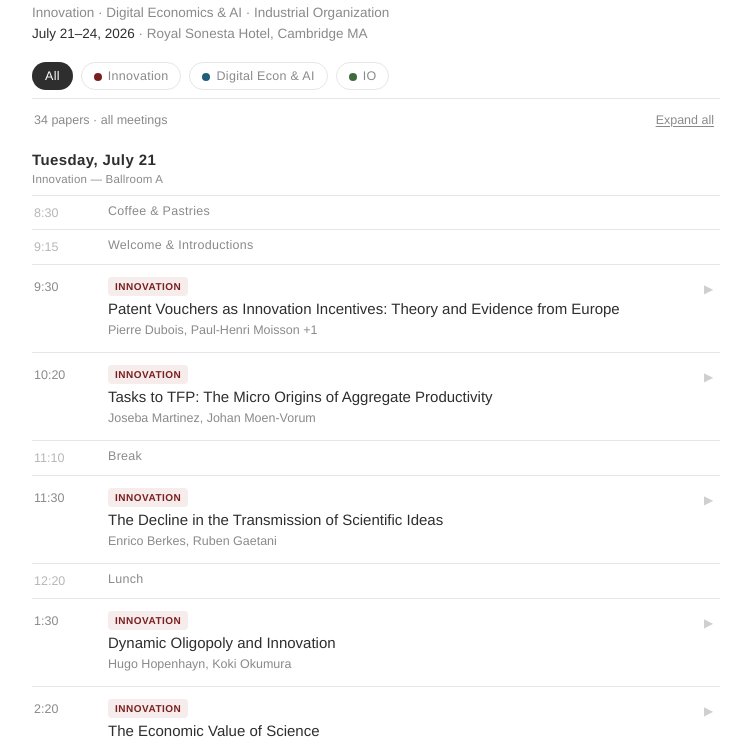
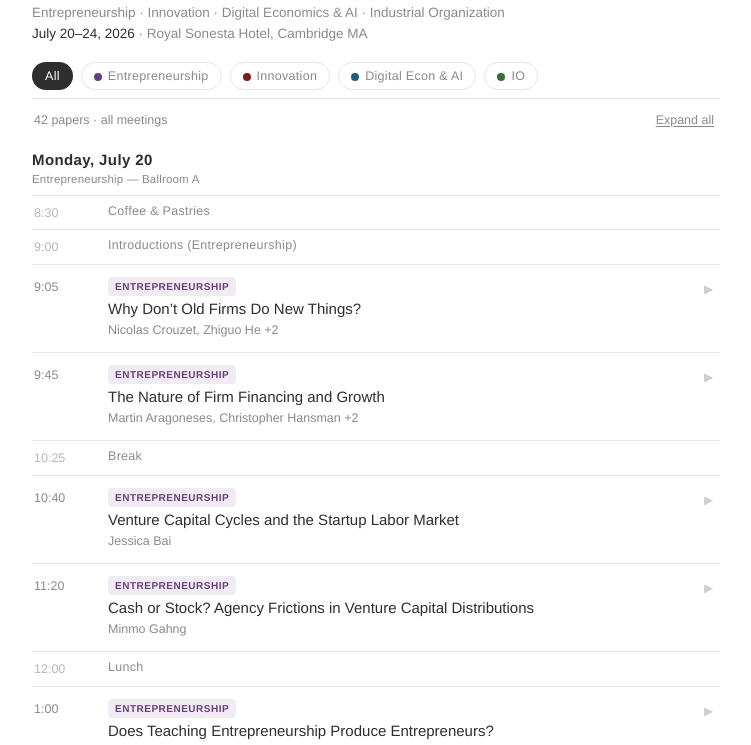
Before and after one commit to emiliocalvano-design/Emilios-Homepage, a website: page nber-si-2026.html in a window 1280 px wide. Shown: the part 49-794 px from the top of the page, without its empty margins (264-1015 px from the left). Drawn offline with Linux system fonts and the light colour scheme.

Commit message:
NBER agenda: add Entrepreneurship meeting (Mon Jul 20)

```diff
--- a/nber-si-2026.html
+++ b/nber-si-2026.html
@@ -8,8 +8,8 @@
 <style>
   :root{
     --ink:#2e2e2e; --muted:#8a8a8a; --line:#e6e6e6; --bg:#fff;
-    --inno:#7a1f1f; --dig:#1f5f7a; --io:#3f6b3a;
-    --inno-bg:#f6ecec; --dig-bg:#e9f1f4; --io-bg:#eaf1e9;
+    --inno:#7a1f1f; --dig:#1f5f7a; --io:#3f6b3a; --ent:#6a3f7a;
+    --inno-bg:#f6ecec; --dig-bg:#e9f1f4; --io-bg:#eaf1e9; --ent-bg:#f1ecf4;
   }
   *{box-sizing:border-box;-webkit-tap-highlight-color:transparent;}
   html{-webkit-text-size-adjust:100%;}
@@ -37,6 +37,7 @@
   .chip[data-f="inno"][aria-pressed="true"]{background:var(--inno);}
   .chip[data-f="dig"][aria-pressed="true"]{background:var(--dig);}
   .chip[data-f="io"][aria-pressed="true"]{background:var(--io);}
+  .chip[data-f="ent"][aria-pressed="true"]{background:var(--ent);}
 
   .toolbar{display:flex;justify-content:space-between;align-items:center;
     padding:10px 2px 2px;font-size:12.5px;color:var(--muted);}
@@ -61,6 +62,7 @@
   .tag.inno{color:var(--inno);background:var(--inno-bg);}
   .tag.dig{color:var(--dig);background:var(--dig-bg);}
   .tag.io{color:var(--io);background:var(--io-bg);}
+  .tag.ent{color:var(--ent);background:var(--ent-bg);}
   .tag.joint{color:#fff;background:var(--muted);}
   .title{font-weight:500;font-size:15px;line-height:1.35;}
   .paper .title{color:var(--ink);}
@@ -96,12 +98,13 @@
 <div class="wrap">
   <header>
     <h1>NBER Summer Institute 2026</h1>
-    <div class="sub">Innovation · Digital Economics &amp; AI · Industrial Organization<br>
-    <b>July 21–24, 2026</b> · Royal Sonesta Hotel, Cambridge MA</div>
+    <div class="sub">Entrepreneurship · Innovation · Digital Economics &amp; AI · Industrial Organization<br>
+    <b>July 20–24, 2026</b> · Royal Sonesta Hotel, Cambridge MA</div>
   </header>
 
   <div class="filters" id="filters">
     <button class="chip" data-f="all" aria-pressed="true">All</button>
+    <button class="chip" data-f="ent" aria-pressed="false"><span class="dot" style="background:var(--ent)"></span>Entrepreneurship</button>
     <button class="chip" data-f="inno" aria-pressed="false"><span class="dot" style="background:var(--inno)"></span>Innovation</button>
     <button class="chip" data-f="dig" aria-pressed="false"><span class="dot" style="background:var(--dig)"></span>Digital Econ &amp; AI</button>
     <button class="chip" data-f="io" aria-pressed="false"><span class="dot" style="background:var(--io)"></span>IO</button>
@@ -115,9 +118,10 @@
   <div id="agenda"></div>
 
   <div class="note">
-    Rooms: Innovation &amp; Digital Economics/AI in <b>Ballroom A</b>; Industrial Organization in <b>Charles AB</b>.
+    Rooms: Entrepreneurship, Innovation &amp; Digital Economics/AI in <b>Ballroom A</b>; Industrial Organization in <b>Charles AB</b>.
     Joint sessions are held in Ballroom A. Tap any paper to see authors and discussant.<br>
-    Source: NBER printable agendas (<a href="https://www.nber.org/conferences/si-2026-innovation">Innovation</a>,
+    Source: NBER printable agendas (<a href="https://www.nber.org/conferences/si-2026-entrepreneurship">Entrepreneurship</a>,
+    <a href="https://www.nber.org/conferences/si-2026-innovation">Innovation</a>,
     <a href="https://www.nber.org/conferences/si-2026-digital-economics-and-artificial-intelligence">Digital Econ &amp; AI</a>,
     <a href="https://www.nber.org/conferences/si-2026-industrial-organization">IO</a>). Private page for personal use.
   </div>
@@ -128,6 +132,39 @@
 const A = "aff";
 // meetings per item: subset of ["inno","dig","io"]. kind: paper|aux|panel|lightning
 const DATA = [
+ {day:"Monday, July 20", rooms:"Entrepreneurship — Ballroom A", items:[
+  {t:"8:30", k:"aux", title:"Coffee & Pastries"},
+  {t:"9:00", k:"aux", title:"Introductions (Entrepreneurship)"},
+  {t:"9:05", k:"paper", m:["ent"], title:"Why Don’t Old Firms Do New Things?",
+    au:[["Nicolas Crouzet","Northwestern University"],["Zhiguo He","Stanford University and NBER"],["Victor Lyonnet","University of Michigan"],["Yueran Ma","The University of Chicago and NBER"]],
+    d:[["Scott Stern","MIT and NBER"]]},
+  {t:"9:45", k:"paper", m:["ent"], title:"The Nature of Firm Financing and Growth",
+    au:[["Martin Aragoneses","INSEAD"],["Christopher Hansman","Emory University"],["David Licher","Imperial College London"],["Ramana Nanda","Imperial College London"]],
+    d:[["Constantine Yannelis","University of Cambridge"]]},
+  {t:"10:25", k:"aux", title:"Break"},
+  {t:"10:40", k:"paper", m:["ent"], title:"Venture Capital Cycles and the Startup Labor Market",
+    au:[["Jessica Bai","Georgetown University"]],
+    d:[["John R. Grigsby","Princeton University and NBER"]]},
+  {t:"11:20", k:"paper", m:["ent"], title:"Cash or Stock? Agency Frictions in Venture Capital Distributions",
+    au:[["Minmo Gahng","Cornell University"]],
+    d:[["Paul Gompers","Harvard University and NBER"]]},
+  {t:"12:00", k:"aux", title:"Lunch"},
+  {t:"1:00", k:"paper", m:["ent"], title:"Does Teaching Entrepreneurship Produce Entrepreneurs?",
+    au:[["Elif Nisa Guler","Indiana University Bloomington"]],
+    d:[["TBA",""]]},
+  {t:"1:40", k:"paper", m:["ent"], title:"Prompted to Start: How Generative AI is Transforming Entrepreneurship",
+    au:[["Jan Bena","University of British Columbia"],["Bo Bian","University of British Columbia"],["Mariassunta Giannetti","Stockholm School of Economics"]],
+    d:[["Ajay K. Agrawal","University of Toronto and NBER"]]},
+  {t:"2:20", k:"aux", title:"Break"},
+  {t:"2:40", k:"paper", m:["ent"], title:"Marginal Ideas",
+    au:[["John J. Horton","MIT and NBER"],["Amir Sariri","Purdue University"]],
+    d:[["Scott Duke Kominers","Harvard University"]]},
+  {t:"3:20", k:"paper", m:["ent"], title:"The Impact of Patient Capital",
+    au:[["Yingxiang Li","City University of Hong Kong"],["Tong Liu","MIT"],["Ting Xu","University of Toronto and NBER"]],
+    d:[["Victoria Ivashina","Harvard University and NBER"]]},
+  {t:"4:00", k:"aux", title:"Adjourn (Entrepreneurship)"},
+ ]},
+
  {day:"Tuesday, July 21", rooms:"Innovation — Ballroom A", items:[
   {t:"8:30", k:"aux", title:"Coffee & Pastries"},
   {t:"9:15", k:"aux", title:"Welcome & Introductions"},
@@ -278,7 +315,7 @@ const DATA = [
  ]},
 ];
 
-const MLABEL = {inno:"Innovation", dig:"Digital Econ & AI", io:"IO"};
+const MLABEL = {ent:"Entrepreneurship", inno:"Innovation", dig:"Digital Econ & AI", io:"IO"};
 const esc = s => s.replace(/[&<>]/g,c=>({"&":"&amp;","<":"&lt;",">":"&gt;"}[c]));
 
 function render(){
```
